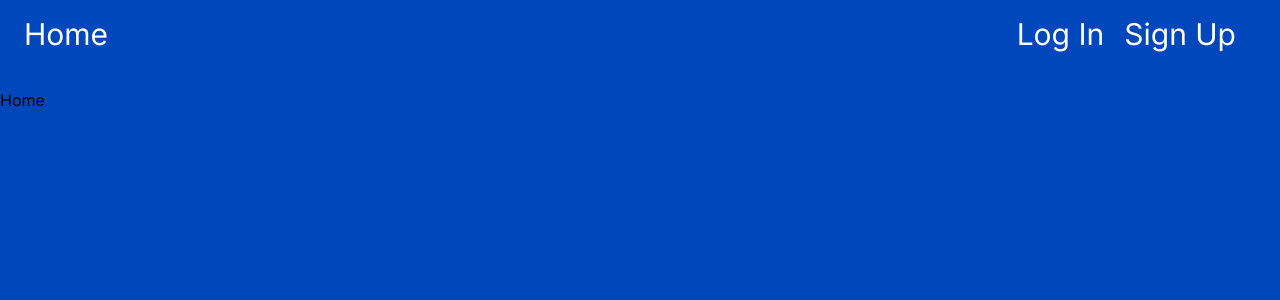
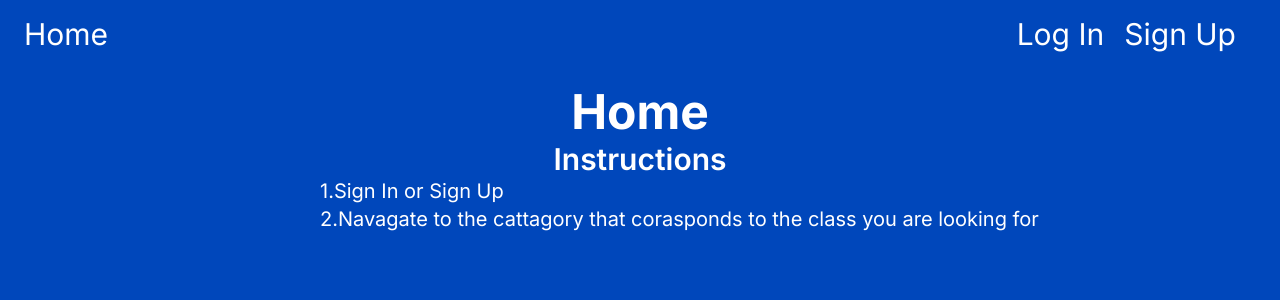
Before and after one commit to mwalli1149/ranker-v6, a Next.js app: page / in a window 1280 px wide. Shown: the top 300 px of the page. Built offline with nearby package versions, Linux system fonts and the light colour scheme.

Commit message:
Working On homepage

```diff
--- a/app/components/navbar.tsx
+++ b/app/components/navbar.tsx
@@ -1,29 +1,23 @@
-import React from 'react'
-import Link from 'next/link'
+import React from "react";
+import Link from "next/link";
 function Navbar() {
   return (
     <nav className="Navbar-1">
-        <div className='Navbar-2-1'>
-            <div className='Navbar-3-1'>
-                <Link href='/'>
-                Home
-                </Link>
-            </div>
+      <div className="Navbar-2-1">
+        <div className="Navbar-3-1">
+          <Link href="/">Home</Link>
         </div>
-        <div className='Navbar-2-2'>
-            <div className='Navbar-3-2'>
-                <Link href='/log-in'>
-                    Log In
-                </Link>
-            </div>
-            <div className='Navbar-3-2'>
-                <Link href='/sign-up'>
-                    Sign Up
-                </Link>
-            </div>
+      </div>
+      <div className="Navbar-2-2">
+        <div className="Navbar-3-2">
+          <Link href="/log-in">Log In</Link>
         </div>
+        <div className="Navbar-3-2">
+          <Link href="/sign-up">Sign Up</Link>
+        </div>
+      </div>
     </nav>
-  )
+  );
 }
 
-export default Navbar
+export default Navbar;
--- a/app/globals.css
+++ b/app/globals.css
@@ -2,10 +2,11 @@
 @tailwind components;
 @tailwind utilities;
 
-body{
+body {
   @apply bg-b_color_1;
 }
-nav.Navbar-1{/*top level css of navbar */
+nav.Navbar-1 {
+  /*top level css of navbar */
   @apply py-4;
   @apply px-6;
   @apply flex;
@@ -13,28 +14,46 @@ nav.Navbar-1{/*top level css of navbar */
   @apply justify-between;
   @apply mb-5;
 }
-div.Navbar-2-1{/*second level css of navbar for first button */
+div.Navbar-2-1 {
+  /*second level css of navbar for first button */
   @apply flex;
   @apply items-center;
   @apply text-t_color_1;
 }
-div.Navbar-3-1{/* Thrid level of navbar class */
+div.Navbar-3-1 {
+  /* Thrid level of navbar class */
   @apply text-3xl;
   @apply hover:text-b_color_2;
 }
-div.Navbar-2-2{/*second level css of navbar for rest of the buttons */
+div.Navbar-2-2 {
+  /*second level css of navbar for rest of the buttons */
   @apply flex;
   @apply items-center;
   @apply text-t_color_1;
 }
-div.Navbar-3-2{/* Thrid level of navbar class */
+div.Navbar-3-2 {
+  /* Thrid level of navbar class */
   @apply text-3xl;
   @apply mr-5;
   @apply hover:text-b_color_2;
 }
-header{/*header formatting for all files*/
+header {
+  /*header formatting for all files*/
+  @apply mt-0;
   text-align: center;
   @apply text-5xl;
   @apply font-bold;
   @apply text-t_color_1;
 }
+h1.home {
+  text-align: center;
+  margin-top: 5px;
+  @apply text-t_color_1;
+  @apply font-semibold;
+  @apply text-3xl;
+}
+ul {
+  margin-left: 25%;
+  @apply text-t_color_1;
+  @apply text-xl;
+}
--- a/app/page.tsx
+++ b/app/page.tsx
@@ -5,7 +5,17 @@ import AuthButton from "./components/auth-button";
 export default function Home() {
   return (
     <main>
-      Home
+      <header>Home</header>
+      <div className="home">
+        <h1 className="home">Instructions</h1>
+        <ul>
+          <li>1.Sign In or Sign Up</li>
+          <li>
+            2.Navagate to the cattagory that corasponds to the class you are
+            looking for
+          </li>
+        </ul>
+      </div>
     </main>
   );
 }
```
